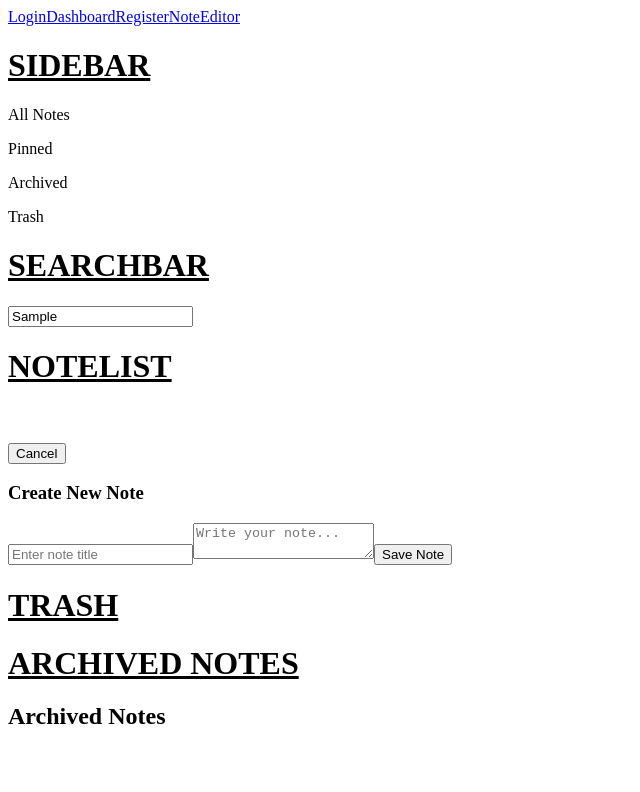
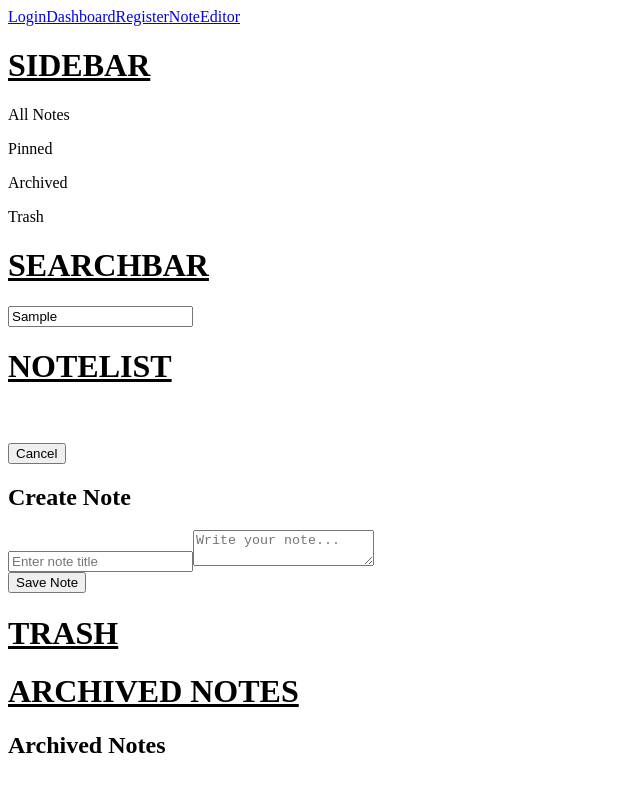
Before and after one commit to Siddharth-sem/PROJECTS-MERN, a React app in the folder smart-notes/frontend/: page /dashboard in a window 1280 px wide. Both pictures are taken after typing "Sample" into the empty fields and a click on the button "+ Create Note". Shown: the top 792 px of the page, without its empty margins (0-640 px from the left). Built offline with nearby package versions, Linux system fonts and the light colour scheme; the HTML template or start-up script is replaced by a standard one.

Commit message:
feat: create NoteForm component and integrate it into NotesList and Dashboard for improved note handling

```diff
--- /dev/null
+++ b/smart-notes/frontend/src/components/NoteForm.jsx
@@ -0,0 +1,23 @@
+
+
+const NoteForm = ({title, setTitle, content, setContent}) => {
+  return (
+    <div>
+
+      <input
+        type="text"
+        placeholder="Enter note title"
+        value={title}
+        onChange={(e) => setTitle(e.target.value)}
+      />
+
+      <textarea
+        placeholder="Write your note..."
+        value={content}
+        onChange={(e) => setContent(e.target.value)}
+      />
+    </div>
+  )
+}
+
+export default NoteForm
--- a/smart-notes/frontend/src/components/NotesList.jsx
+++ b/smart-notes/frontend/src/components/NotesList.jsx
@@ -1,6 +1,7 @@
 
 import NoteCard from "./NoteCard"
 import { useState } from "react"
+import NoteForm from "./NoteForm"
 
 const NotesList = ({notes, setNotes, deleteNote, editNote, search, archiveNote}) => {
   const [showForm, setShowForm] = useState(false)
@@ -93,20 +94,16 @@ const addTestNote = () => {
 
       {showForm && (
         <div>
-          <h3>Create New Note</h3>
 
-          <input
-            type="text"
-            placeholder="Enter note title"
-            value={title}
-            onChange={(e) => setTitle(e.target.value)}
-          />
+        <h2>Create Note</h2>
 
-          <textarea
-            placeholder="Write your note..."
-            value={content}
-            onChange={(e) => setContent(e.target.value)}
-          />
+        <NoteForm
+          title ={title}
+          setTitle={setTitle}
+          content={content}
+          setContent={setContent}
+        />
+
 
           <button onClick={addTestNote}>
             Save Note
--- a/smart-notes/frontend/src/pages/Dashboard.jsx
+++ b/smart-notes/frontend/src/pages/Dashboard.jsx
@@ -6,7 +6,7 @@ import SearchBar from "../components/SearchBar"
 import NotesList from "../components/NotesList"
 import Trash from "../components/Trash"
 import Archived from "../components/Archived"
-
+import NoteForm from "../components/NoteForm"
 
 const Dashboard = () => {
 
@@ -136,20 +136,18 @@ const saveEdit = () => {
       <div>
         <h2>Edit Note</h2>
 
-      <input
-        type="text"
-        value={edit.title}
-        onChange={(e)=>
-          setEdit({...edit, title : e.target.value})
+      <NoteForm
+        title={edit.title}
+        setTitle={(newTitle) =>
+          setEdit({ ...edit, title: newTitle })
+        }
+        content={edit.content}
+        setContent={(newContent) =>
+          setEdit({ ...edit, content: newContent })
         }
       />
-      <textarea
-        value={edit.content}
-        onChange={(e)=>
-          setEdit({...edit, content : e.target.value})
-        }
-      />
-      <button onClick={saveEdit}>
+
+      <button onClick={saveEdit }>
         Save Changes
       </button>
       <button onClick={() => setEdit(null)}>
```
